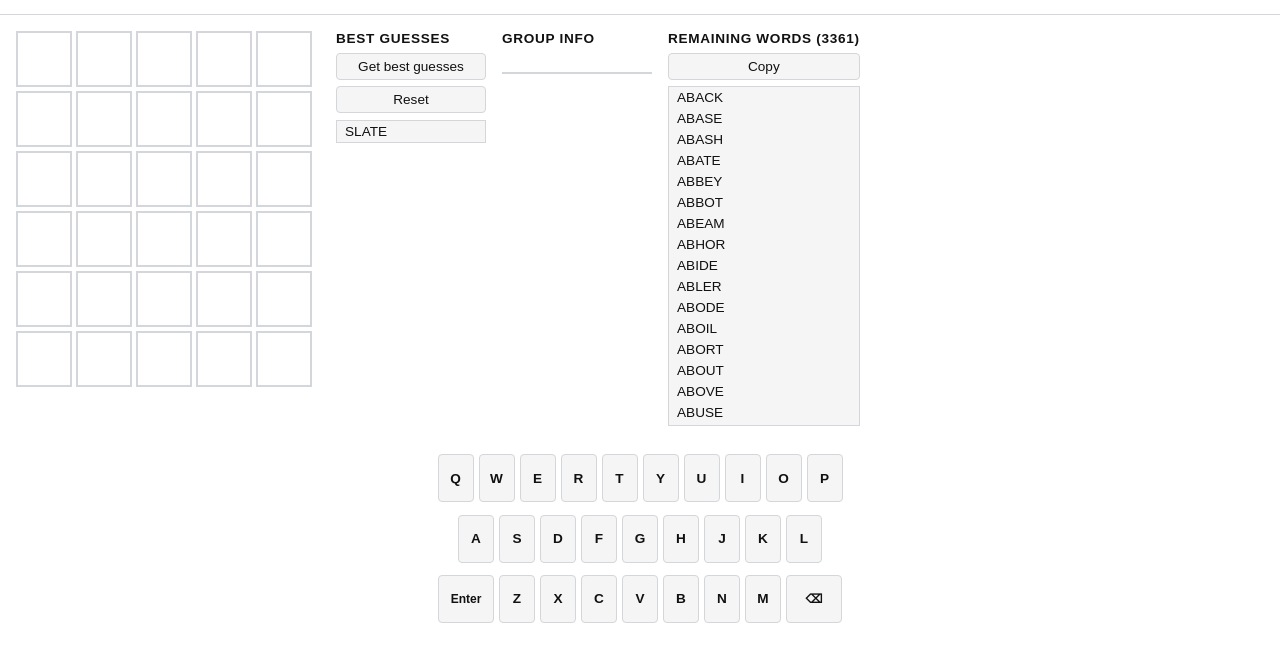
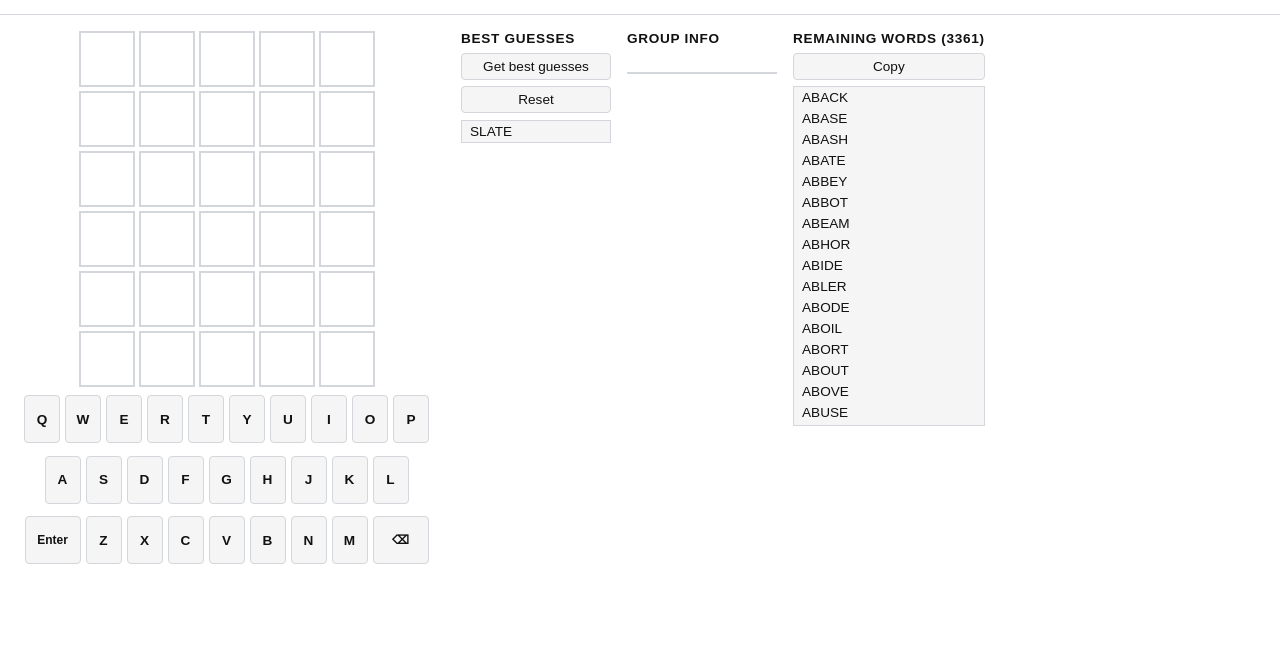
Before and after one commit to gabrieljreed/octordle_solver_web, a website built with Vite: page index.html in a window 1280 px wide. Shown: the part 45-706 px from the top of the page. Built offline with nearby package versions, Linux system fonts and the light colour scheme.

Commit message:
Update keyboard position

```diff
--- a/src/app.ts
+++ b/src/app.ts
@@ -42,7 +42,10 @@ class App {
         <button id="dark-mode-toggle" aria-label="Toggle dark mode">🌙</button>
       </header>
       <main>
-        <div id="grid"></div>
+        <div id="grid-area">
+          <div id="grid"></div>
+          <div id="keyboard"></div>
+        </div>
         <div id="sidebar">
           <section id="best-guesses-section">
             <h2>Best Guesses</h2>
@@ -63,7 +66,6 @@ class App {
           </section>
         </div>
       </main>
-      <div id="keyboard"></div>
     `;
 
     this.worker = new Worker(new URL("./worker.ts", import.meta.url), { type: "module" });
--- a/style.css
+++ b/style.css
@@ -63,6 +63,15 @@ main {
   padding: 1rem;
   flex-wrap: wrap;
   align-items: flex-start;
+}
+
+/* ── Grid area (grid + keyboard stacked) ── */
+#grid-area {
+  display: flex;
+  flex-direction: column;
+  align-items: center;
+  gap: 0;
+  flex-shrink: 0;
 }
 
 /* ── Grid ── */
@@ -225,7 +234,7 @@ li.selected {
   flex-direction: column;
   align-items: center;
   gap: 6px;
-  padding: 0.75rem 0.5rem 1rem;
+  padding: 0.5rem 0.5rem 0.75rem;
 }
 
 .kb-row {
```
